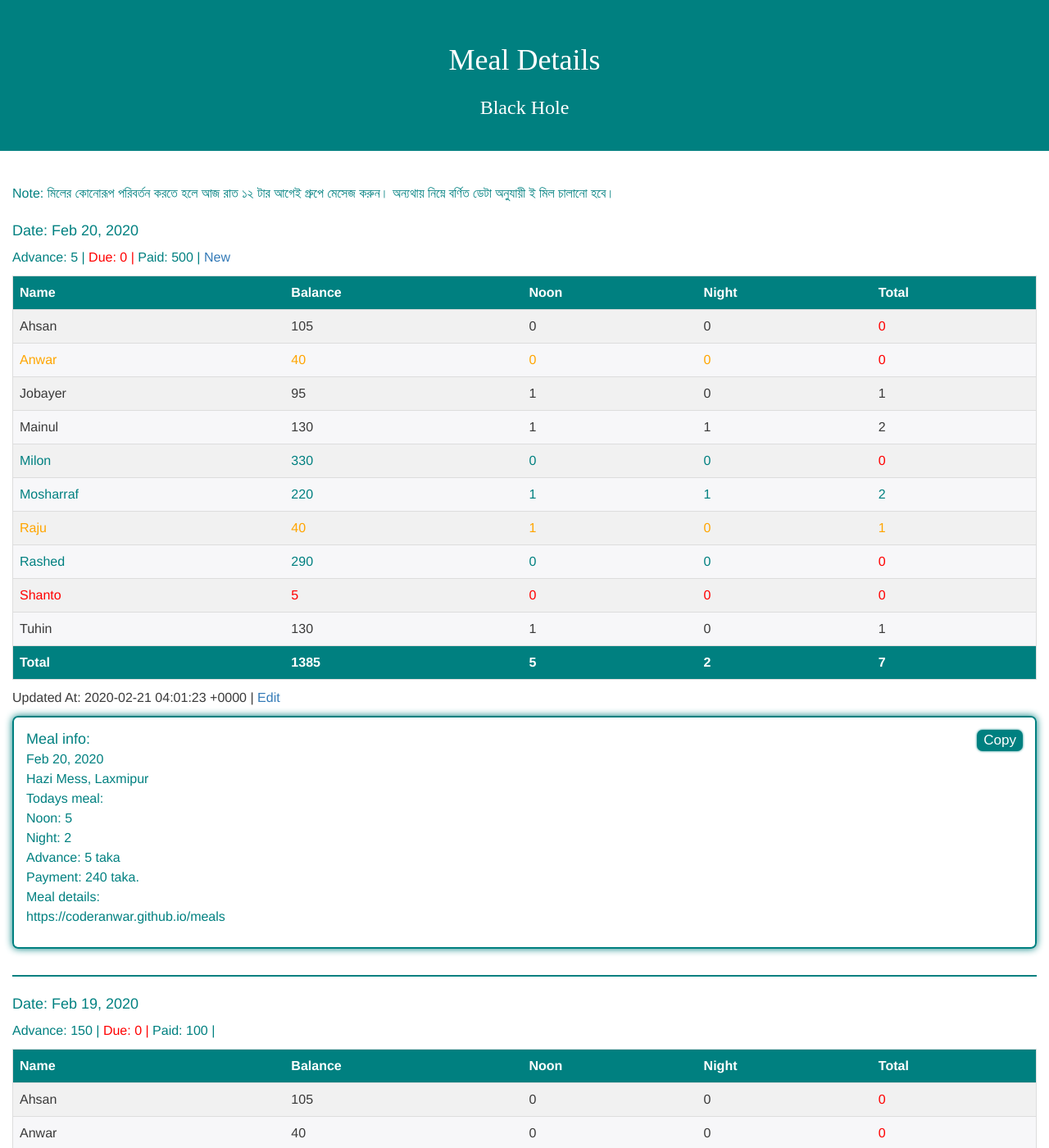
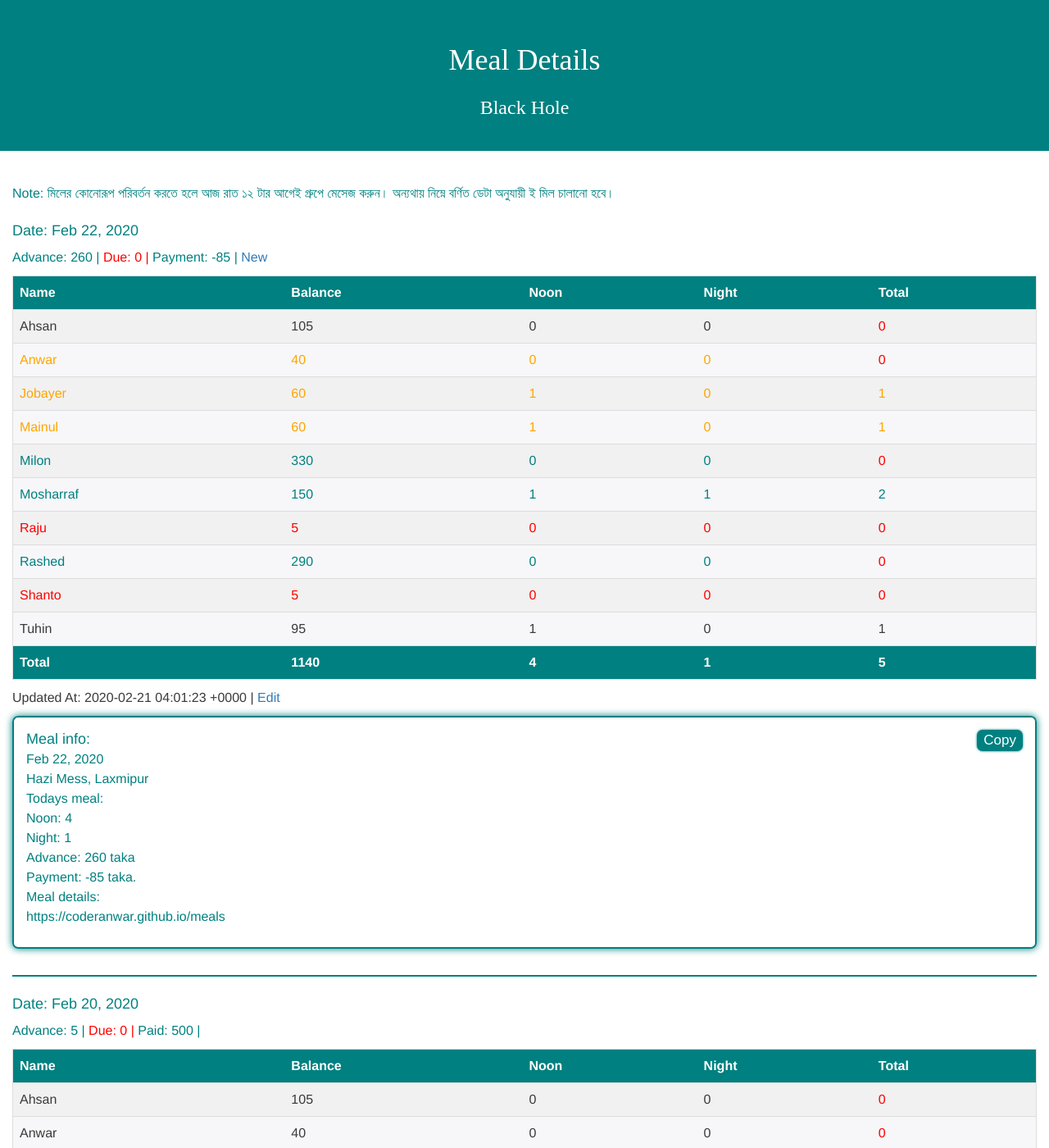
Before and after one commit to coderanwar/meals, a Jekyll site: the page built from index.html, in a window 1280 px wide and 1400 px high. Shown: the whole window at 82% size. Built offline with Jekyll 4.4.1, drawn with Linux system fonts in a browser that asks for light colours.

Commit message:
Update meals.yml

```diff
--- a/_data/meals.yml
+++ b/_data/meals.yml
@@ -1,3 +1,49 @@
+
+- Date: 2020-02-22
+  Paid: 0
+  Advance: 260
+  Due: 0
+  Peoples:
+    - Name: "Ahsan"
+      Balance: 105
+      Noon: 0
+      Night: 0
+    - Name: "Anwar"
+      Balance: 40
+      Noon: 0
+      Night: 0
+    - Name: "Jobayer"
+      Balance: 60
+      Noon: 1
+      Night: 0
+    - Name: "Mainul"
+      Balance: 60
+      Noon: 1
+      Night: 0
+    - Name: "Milon"
+      Balance: 330
+      Noon: 0
+      Night: 0
+    - Name: "Mosharraf"
+      Balance: 150
+      Noon: 1
+      Night: 1
+    - Name: "Raju"
+      Balance: 5
+      Noon: 0
+      Night: 0
+    - Name: "Rashed"
+      Balance: 290
+      Noon: 0
+      Night: 0
+    - Name: "Shanto"
+      Balance: 5
+      Noon: 0
+      Night: 0
+    - Name: "Tuhin"
+      Balance: 95
+      Noon: 1
+      Night: 0
 
 - Date: 2020-02-20
   Paid: 500
```
